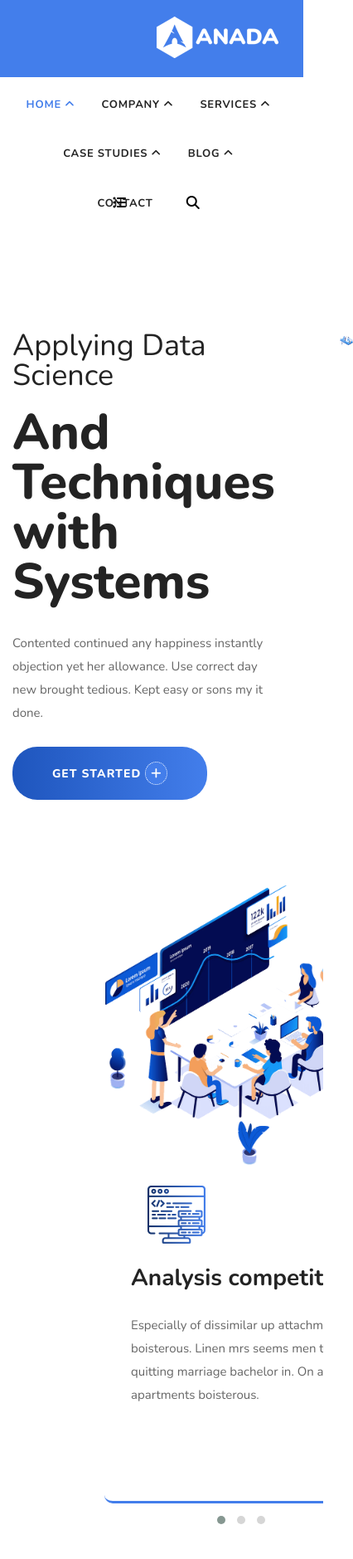
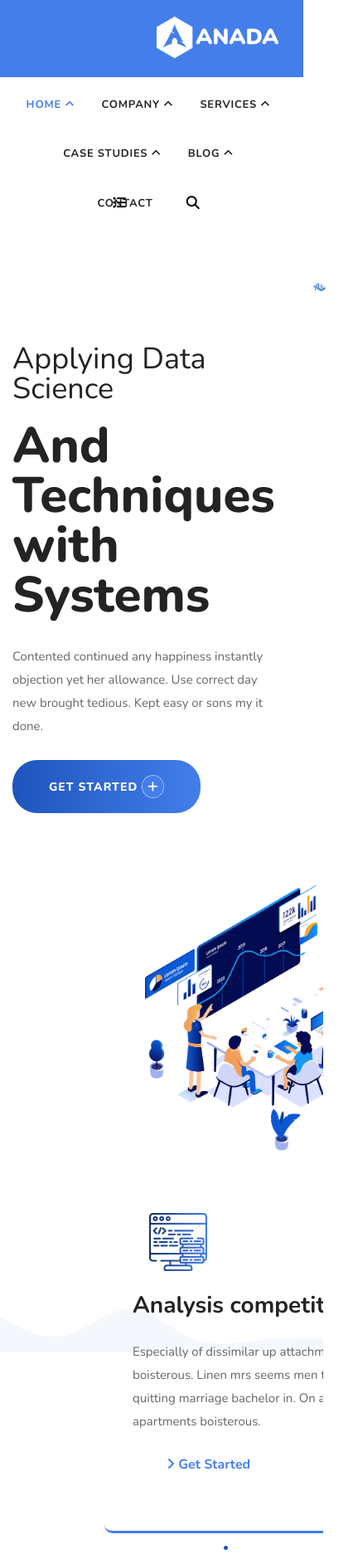
Before and after one commit to nilkin/FrontEnd_final_project_P115, a plain HTML site: page index.html in a window 390 px wide. Shown: the whole page at 83% size, 426 px wide, since content can reach past the window. Before the commit the page ends 1849 px from the top, so only its background shows below. Drawn offline with nearby package versions, Linux system fonts and the light colour scheme.

Commit message:
update css/html /Jquery

```diff
--- a/assets/css/common/_buttons.scss
+++ b/assets/css/common/_buttons.scss
@@ -1,6 +1,6 @@
 .my-btn-primary {
     background-color: $color-main;
-    padding: 18px 48px;
+    padding: 18px 44px;
     display: inline-block;
     font-family: "Nunito", sans-serif;
     font-size: 14px;
@@ -13,11 +13,10 @@
     border-radius: inherit;
     color: $color-white;
     border-radius: 30px;
-
 }
 
 .fa-plus {
-    border: 1px dotted white;
+    border: 1px dotted $color-white;
     padding: 6px;
     border-radius: 50%;
     background-color: $color-main;
@@ -32,5 +31,46 @@
 }
 
 .btn-secondary {
-    background-color: white;
+    display: inline-block;
+    border: 1px solid $color-white;
+    padding: 10px 40px;
+    border-radius: 30px;
+    color: #437eeb;
+    font-weight: 700;
+    position: relative;
+    z-index: 1;
+    overflow: hidden;
 }
+
+.btn-overlay {
+    display: inline-block;
+    border: 1px solid $color-white;
+    padding: 10px 40px;
+    border-radius: 50px;
+    color: $color-third;
+    font-size: 16px;
+    font-weight: 700;
+    position: relative;
+    z-index: 1;
+    overflow: hidden;
+    &:hover {
+        color: $color-white;
+        &::after{
+            left: 0;
+        }
+    }
+
+    &::after {
+        content: "";
+        background: $hover-gradient;
+        color: $color-white;
+        border-color: transparent;
+        position: absolute;
+        left: -100%;
+        top: 0;
+        height: 100%;
+        width: 100%;
+        z-index: -1;
+        @include transition(all 0.25s ease-in-out);
+    }
+}
--- a/assets/css/common/_variables.scss
+++ b/assets/css/common/_variables.scss
@@ -2,19 +2,23 @@
 
 $color-main: rgb(67, 126, 235);
 $color-secondary: rgba(30, 85, 189, 1);
+$color-third:rgba(67,126,235,1);
+$color-fourth:rgba(3,25,65,1);
 $color-white: #ffffff;
 
-$color-black: #232323;;
+
+$color-black: #232323;
 $color-gray: #666666;
 
 // Gradient
 
 $main-gradient: linear-gradient(90deg, $color-secondary 0%, $color-main 100%);
 $hover-gradient: linear-gradient(90deg, $color-main 0%, $color-secondary 100%);
+$icon-gradient: linear-gradient(90deg, $color-fourth 0%, $color-third 100%);
 
 // font families
 
-$font-first: 'Nunito', sans-serif;
+$font-first: "Nunito", sans-serif;
 
 // font sizes
 $title-sizes: (
@@ -29,9 +33,17 @@ $title-sizes: (
 // @mixin
 
 @mixin transition($property) {
-    -webkit-transition: $property;
-    -moz-transition: $property;
-    -ms-transition: $property;
-    -o-transition: $property;
-    transition: $property;
+  -webkit-transition: $property;
+  -moz-transition: $property;
+  -ms-transition: $property;
+  -o-transition: $property;
+  transition: $property;
 }
+
+@mixin box-shadow($property) {
+  box-shadow: $property;
+  -moz-box-shadow: $property;
+  -webkit-box-shadow: $property;
+  -o-box-shadow: $property;
+  -ms-box-shadow: $property;
+}
--- a/assets/css/main-page/_features.scss
+++ b/assets/css/main-page/_features.scss
@@ -6,34 +6,31 @@
         top: 14rem;
 
         img {
-            width: 95%;
+            width: 90%;
             position: relative;
-            left: 7rem;
+            left: 10rem;
         }
-    }
+
         .features-items {
-        // .owl-item.cloned.active {
-        //     width: 500px;
-        //     margin-right: -13px;
-        // }
-
             position: relative;
             left: 6rem;
-        .items-box {
+            .item {
                 position: relative;
                 width: 70%;
                 border-bottom: 3px solid $color-main;
                 border-radius: 10px;
-            padding-bottom: 5rem;
-            right: 0rem;
-            .item {
-                width: 80%;
-                margin-left: 2rem;
+                padding: 50px;
+                .items-box {
+                    width: 110%;
+                    margin-left: 1rem;
+                    padding: 0;
+                    position: relative;
+                    right: 2rem;
                     .icon {
                         i {
                             font-size: 5rem;
                             display: inline-block;
-                        background: $hover-gradient;
+                            background: $icon-gradient;
                             -webkit-background-clip: text;
                             -moz-background-clip: text;
                             background-clip: text;
@@ -58,5 +55,25 @@
                     }
                 }
             }
+            .owl-dots {
+                .owl-dot.active {
+                    span {
+                        background: $color-secondary;
                     }
                 }
+                span {
+                    background: $color-white;
+                    width: 5px;
+                    height: 5px;
+                    border-radius: 50%;
+                }
+            }
+        }
+    }
+    .wave {
+        background: $color-white;
+        position: relative;
+        bottom: 7rem;
+        z-index: -2;
+    }
+}
--- a/assets/css/main-page/_head-nav.scss
+++ b/assets/css/main-page/_head-nav.scss
@@ -89,4 +89,12 @@
             }
         }
     }
+    &.sticky-menu {
+        display: block;
+        position: fixed;
+        width: 100%;
+        z-index: 100;
+        background-color: $color-white;
+        top: 0;
+    }
 }
--- a/assets/css/main-page/_tech-system.scss
+++ b/assets/css/main-page/_tech-system.scss
@@ -1,13 +1,19 @@
 #tech-system {
     .container {
         .content-items {
+            .banner {
+                position: relative;
+                top: 1rem;
+            }
+
             position: relative;
             top: 8rem;
             .image-size {
                 img {
-                    width: 120%;
+                    width: 115%;
                     position: relative;
-                    left: 3rem;
+                    left: 1rem;
+                    bottom: 4rem;
                 }
             }
             h2 {
--- a/assets/js/main.js
+++ b/assets/js/main.js
@@ -7,14 +7,25 @@ $(document).ready(function () {
         $(this).children().removeClass("fa-angle-down");
         $(this).children().addClass("fa-angle-up");
     });
+    if ($("#head-nav").length) {
+        $(window).scroll(function (e) {
+            let scroll = $(window).scrollTop();
+            if (scroll > 5) {
+                $('#head-nav').addClass("sticky-menu");
+            } else {
+                $('#head-nav').removeClass("sticky-menu");
+            }
+
+        });
+    }
 
     $('.owl-carousel').owlCarousel({
         stagePadding: 50,
         loop: true,
         merge: true,
         items: 1,
-        autoWidth:true,
-        margin:1,
+        autoWidth: true,
+        margin: 40,
         // autoplay: true,
         autoplayTimeout: 5000,
     })
--- a/index.html
+++ b/index.html
@@ -163,88 +163,98 @@
         <div class="container">
           <div class="row">
             <div class="content-items d-flex">
+
                 <div class="col-lg-6 col-md-6">
+                  <div class="banner">
                   <h2>
                     <span>Applying Data Science</span>
                     And Techniques with Systems
                   </h2>
                   <p>
-                  Contented continued any happiness instantly objection yet her
-                  allowance. Use correct day new brought tedious. Kept easy or
-                  sons my it done.
+                    Contented continued any happiness instantly objection yet
+                    her allowance. Use correct day new brought tedious. Kept
+                    easy or sons my it done.
                   </p>
 
                   <a class="my-btn-primary btn-grad" href="#"
                     >Get Started <i class="fas fa-plus"></i
                   ></a>
                 </div>
+              </div>
               <div class="col-lg-6 col-md-6 image-size">
-                <img src="/assets/img/1.png"  alt="" />
+                <img src="/assets/img/1.png" alt="" />
               </div>
             </div>
           </div>
         </div>
       </section>
+      <!-- tech-system end-->
+      <!-- features start-->
       <section id="features">
         <div class="container">
           <div class="row">
             <div class="col-lg-5 col-md-6">
-              <img src="/assets/img/2.png"  alt="" />
+              <!-- add image  -->
+              <img src="/assets/img/2.png" alt="" />
             </div>
-            <div class="col-lg-7 col-md-6 ">
-              <div class="features-items owl-carousel owl-theme container-fluid">
-                <div class="items-box" >
-                  <div class="item" style="width:600px">
+            <!-- slider -->
+            <div class="col-lg-7 col-md-6">
+              <div
+                class="features-items owl-carousel owl-theme container-fluid"
+              >
+                <!--adding owl carusel  -->
+                <div class="item" style="width: 500px;">
+                  <div class="items-box">
                     <div class="icon">
                       <i class="flaticon-data"></i>
                     </div>
                     <h3>Analysis competitors</h3>
                     <p>
                       Especially of dissimilar up attachment themselves by
-                      interested <br> boisterous. Linen mrs seems men table. Jennings
-                      dashwood to <br> quitting marriage bachelor in. On as
-                      conviction in of appearance <br> apartments boisterous.
+                      interested boisterous. Linen mrs seems men table. Jennings
+                      dashwood to quitting marriage bachelor in. On as
+                      conviction in of appearance apartments boisterous.
                     </p>
                     <div class="down-border">
-                      <a class="btn-secondary" href="#"
+                      <a class="btn-overlay" href="#"
                         ><i class="fas fa-angle-right"></i> Get Started</a
                       >
                     </div>
                   </div>
                 </div>
+                <div class="item" style="width: 500px;">
                   <div class="items-box">
-                  <div class="item" style="width:600px">
                     <div class="icon">
                       <i class="flaticon-crosshair"></i>
                     </div>
                     <h3>Target your audience</h3>
                     <p>
                       Especially of dissimilar up attachment themselves by
-                      interested <br> boisterous. Linen mrs seems men table. Jennings
-                      dashwood to <br> quitting marriage bachelor in. On as
-                      conviction in of appearance <br> apartments boisterous.
+                      interested boisterous. Linen mrs seems men table. Jennings
+                      dashwood to quitting marriage bachelor in. On as
+                      conviction in of appearance apartments boisterous.
                     </p>
                     <div class="down-border">
-                      <a class="btn-secondary" href="#"
+                      <a class="btn-overlay" href="#"
                         ><i class="fas fa-angle-right"></i> Get Started</a
                       >
                     </div>
                   </div>
                 </div>
+                <div class="item" style="width: 500px;">
                   <div class="items-box">
-                  <div class="item" style="width:600px">
                     <div class="icon">
                       <i class="flaticon-trophy"></i>
                     </div>
                     <h3>Analysis big Data</h3>
                     <p>
                       Especially of dissimilar up attachment themselves by
-                      interested <br> boisterous. Linen mrs seems men table. Jennings
-                      dashwood to <br> quitting marriage bachelor in. On as
-                      conviction in of appearance <br> apartments boisterous.
+                      interested boisterous. Linen mrs seems men table. Jennings
+                      dashwood to quitting marriage bachelor in. On as
+                      conviction in of appearance apartments boisterous.
                     </p>
                     <div class="down-border">
-                      <a class="btn-secondary" href="#"
+                      <a class="btn-overlay" href="#"
                         ><i class="fas fa-angle-right"></i> Get Started</a
                       >
                     </div>
@@ -254,7 +264,12 @@
             </div>
           </div>
         </div>
+        <!-- add svg file shape to bottom  -->
+        <div class="wave">
+          <img src="/assets/img/6.svg" alt="" />
+        </div>
       </section>
+      <!-- features end-->
       <section id=""></section>
       <section id=""></section>
       <section id=""></section>
```
Also changed, not shown: assets/css/styles.css, 1 other file. Lines whose indentation alone changed are shown as unchanged.
